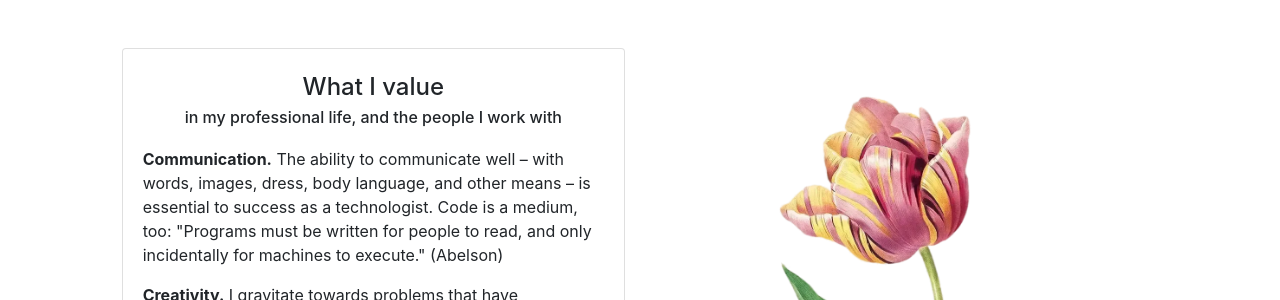
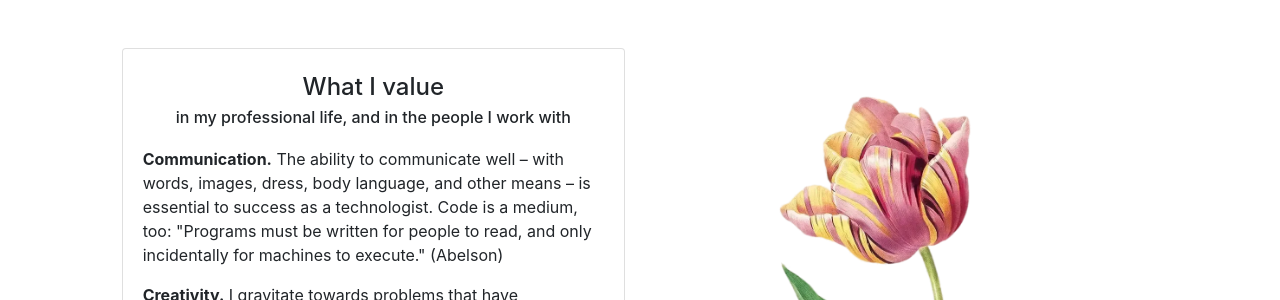
Before and after one commit to minorg/minorgordon.net, a Jekyll site: the page built from index.html, in a window 1280 px wide and 900 px high, scrolled down 1309 px. Shown: the part 153-453 px from the top of the window. Built offline with Jekyll 4.4.1, drawn with Linux system fonts in a browser that asks for light colours; nearby versions of some CDN libraries.

Commit message:
tweak index text

```diff
--- a/index.html
+++ b/index.html
@@ -78,7 +78,7 @@ title: Home
         <div class="col-md-6 col-xs-12">
             <div class="card pt-4">
                 <h4 class="card-title text-center">What I value</h4>
-                <h6 class="card-subtitle text-center">in my professional life, and the people I work with</h6>
+                <h6 class="card-subtitle text-center">in my professional life, and in the people I work with</h6>
                 <div class="card-body">
                     <p>
                     <b>Communication.</b> The ability to communicate well – with words, images, dress, body language, and other means – is essential to success as a technologist. Code is a medium, too: "Programs must be written for people to read, and only incidentally for machines to execute." (Abelson)
```
